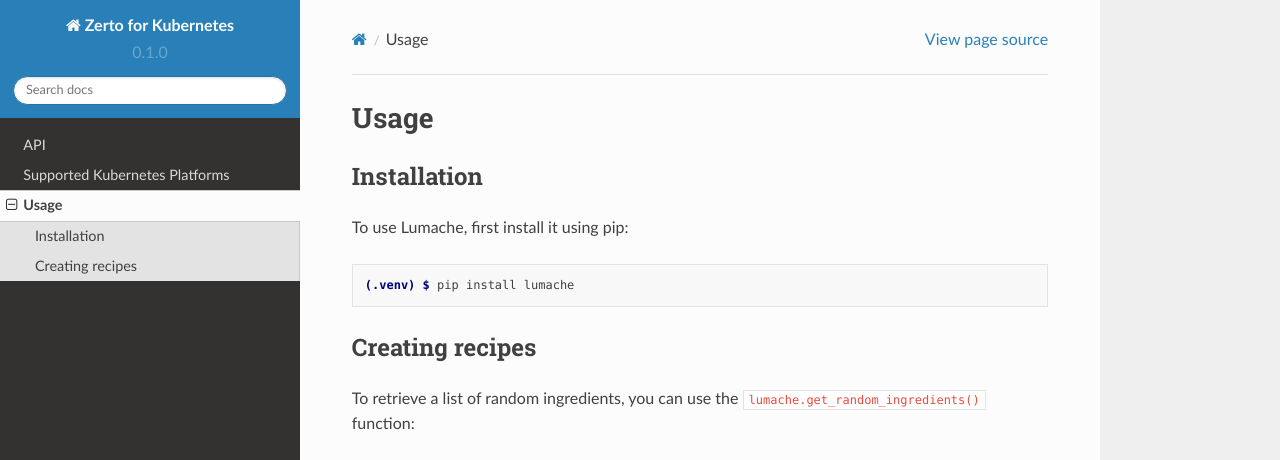
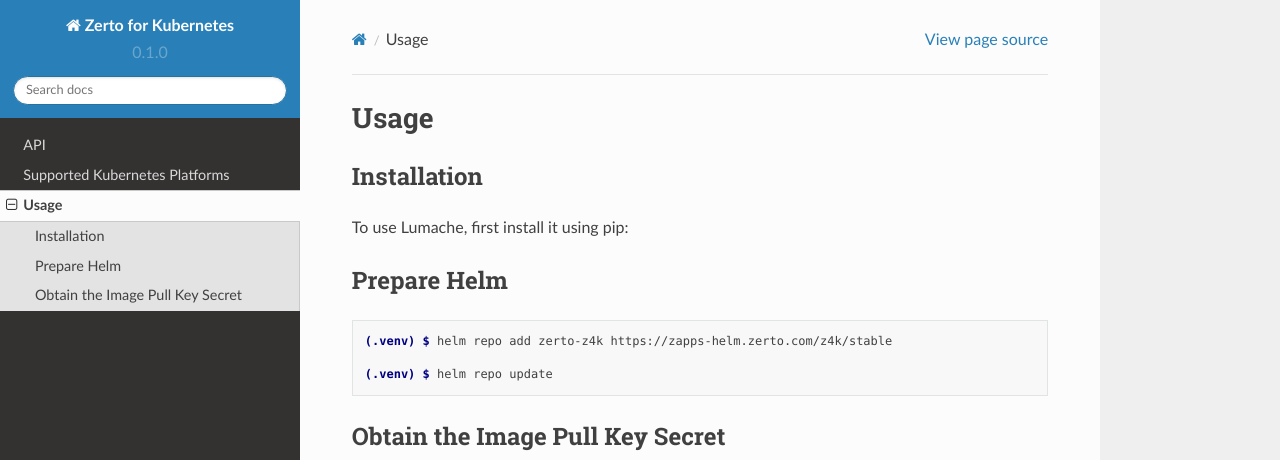
Before and after one commit to yuri-kretingen/yk-doc, a Sphinx documentation site: the page built from docs/source/usage.rst, in a window 1280 px wide and 1095 px high. Shown: the top 460 px of the window. Built offline with Sphinx 7.4.7 and the Read the Docs theme 2.0.0, drawn with Linux system fonts in a browser that asks for light colours; some of the changed text lies outside the part shown; grey boxes are pictures that could not be loaded.

Commit message:
add usage

```diff
--- a/docs/source/usage.rst
+++ b/docs/source/usage.rst
@@ -8,26 +8,34 @@
 
 To use Lumache, first install it using pip:
 
+Prepare Helm
+------------
 .. code-block:: console
 
-   (.venv) $ pip install lumache
+   (.venv) $ helm repo add zerto-z4k https://zapps-helm.zerto.com/z4k/stable
 
-Creating recipes
-----------------
+   (.venv) $ helm repo update
+.. note:
+   Helm name (in the example above zerto-z4k) should be a logical name entered by the user.
 
-To retrieve a list of random ingredients,
-you can use the ``lumache.get_random_ingredients()`` function:
+Obtain the Image Pull Key Secret
+--------------------------------
 
-.. autofunction:: lumache.get_random_ingredients
+The image pull key secret should be used in the deployment Helm chart to enable downloading Zerto’s components images.
 
-The ``kind`` parameter should be either ``"meat"``, ``"fish"``,
-or ``"veggies"``. Otherwise, :py:func:`lumache.get_random_ingredients`
-will raise an exception.
+.. To retrieve a list of random ingredients,
+.. you can use the ``lumache.get_random_ingredients()`` function:
 
-.. autoexception:: lumache.InvalidKindError
+.. .. autofunction:: lumache.get_random_ingredients
 
-For example:
+.. The ``kind`` parameter should be either ``"meat"``, ``"fish"``,
+.. or ``"veggies"``. Otherwise, :py:func:`lumache.get_random_ingredients`
+.. will raise an exception.
 
->>> import lumache
->>> lumache.get_random_ingredients()
-['shells', 'gorgonzola', 'parsley']
+.. .. autoexception:: lumache.InvalidKindError
+
+.. For example:
+
+.. >>> import lumache
+.. >>> lumache.get_random_ingredients()
+.. ['shells', 'gorgonzola', 'parsley']
```
